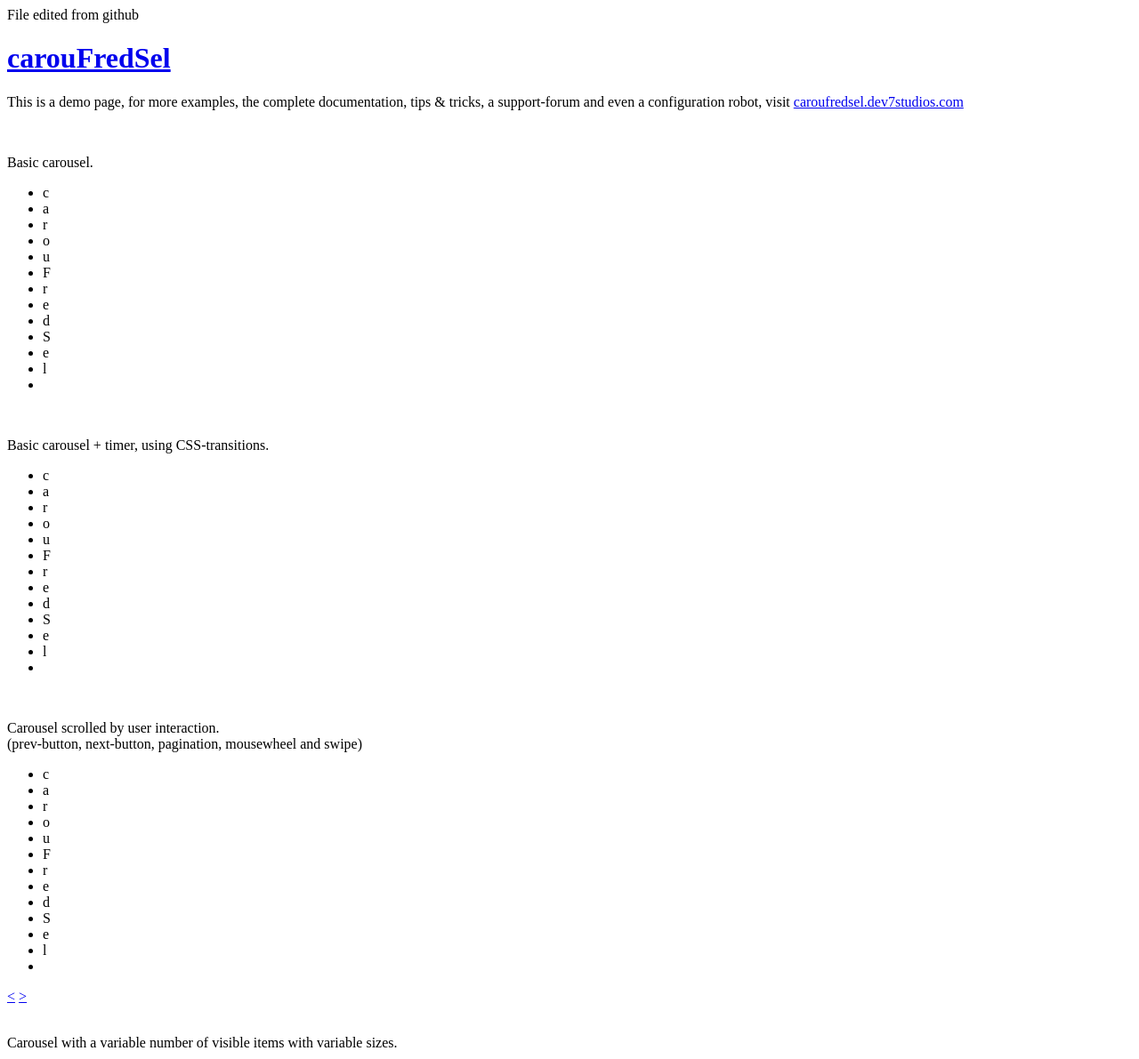
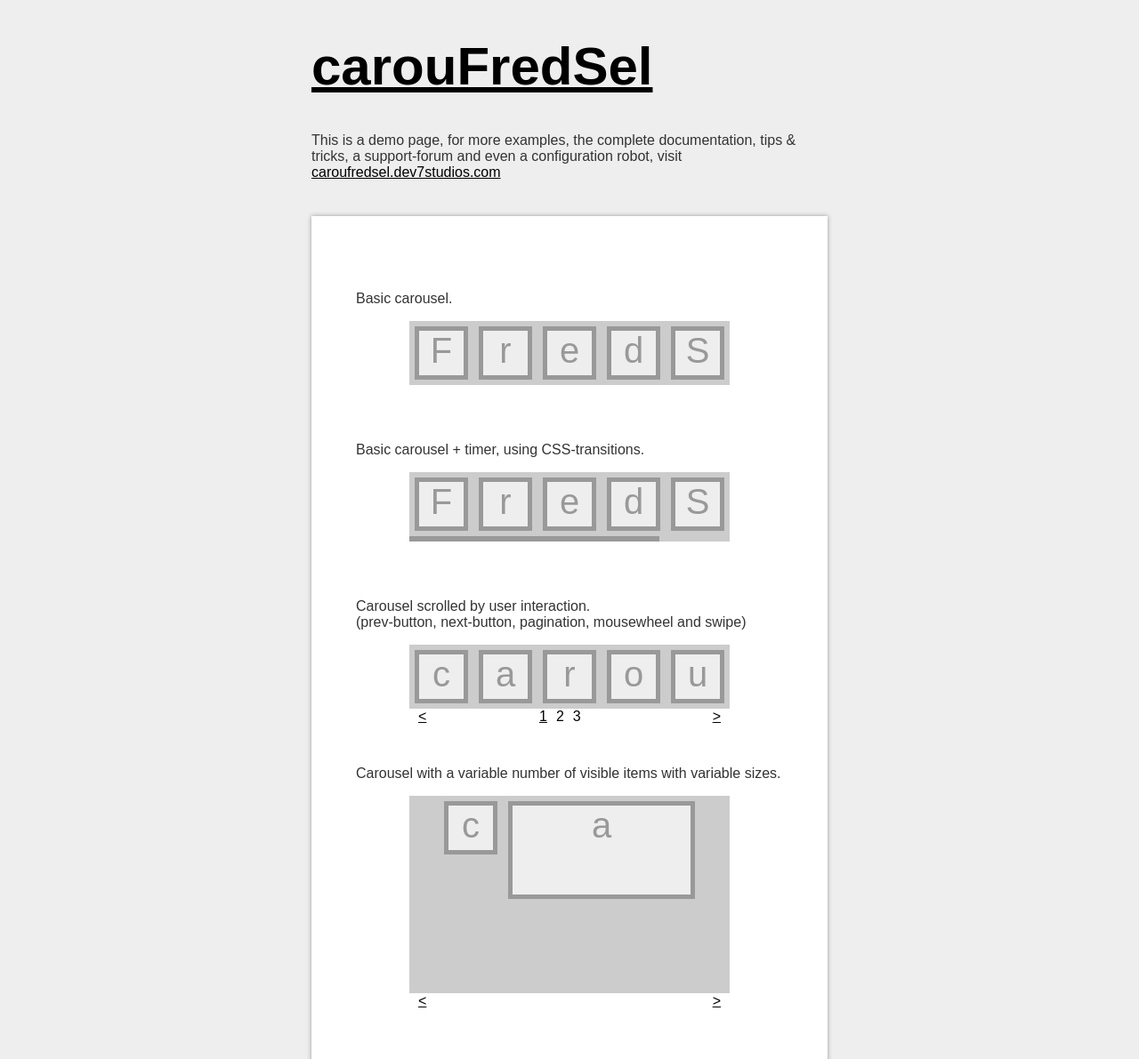
Before and after one commit to harjit-neo/HTML, a plain HTML site: page index.html in a window 1280 px wide. Shown: the top 1191 px of the page at 89% size. Drawn offline with Linux system fonts and the light colour scheme; some packages are replaced by stand-ins of ours; a script that the page names is missing.

Commit message:
Revert "Update index file"
This reverts commit a93c1bc34d92d56501debeb6062611dfa4ce11d1.

```diff
--- a/index.html
+++ b/index.html
@@ -1,7 +1,175 @@
 <!DOCTYPE html PUBLIC "-//W3C//DTD XHTML 1.0 Transitional//EN" "http://www.w3.org/TR/xhtml1/DTD/xhtml1-transitional.dtd">
 <html xmlns="http://www.w3.org/1999/xhtml">
 	<head>
-		File edited from github
+		<meta http-equiv="content-type" content="text/html;charset=iso-8859-1" />
+		<meta name="author" content="caroufredsel.dev7studios.com" />
+
+		<title>carouFredSel: a circular, responsive jQuery carousel</title>
+
+		<!-- include jQuery + carouFredSel plugin -->
+		<script type="text/javascript" language="javascript" src="jquery-1.8.2.min.js"></script>
+		<script type="text/javascript" language="javascript" src="jquery.carouFredSel-6.2.1-packed.js"></script>
+
+		<!-- optionally include helper plugins -->
+		<script type="text/javascript" language="javascript" src="helper-plugins/jquery.mousewheel.min.js"></script>
+		<script type="text/javascript" language="javascript" src="helper-plugins/jquery.touchSwipe.min.js"></script>
+		<script type="text/javascript" language="javascript" src="helper-plugins/jquery.transit.min.js"></script>
+		<script type="text/javascript" language="javascript" src="helper-plugins/jquery.ba-throttle-debounce.min.js"></script>
+
+		<!-- fire plugin onDocumentReady -->
+		<script type="text/javascript" language="javascript">
+			$(function() {
+
+				//	Basic carousel, no options
+				$('#foo0').carouFredSel();
+
+				//	Basic carousel + timer, using CSS-transitions
+				$('#foo1').carouFredSel({
+					auto: {
+						pauseOnHover: 'resume',
+						progress: '#timer1'
+					}
+				}, {
+					transition: true
+				});
+
+				//	Scrolled by user interaction
+				$('#foo2').carouFredSel({
+					auto: false,
+					prev: '#prev2',
+					next: '#next2',
+					pagination: "#pager2",
+					mousewheel: true,
+					swipe: {
+						onMouse: true,
+						onTouch: true
+					}
+				});
+
+				//	Variable number of visible items with variable sizes
+				$('#foo3').carouFredSel({
+					width: 360,
+					height: 'auto',
+					prev: '#prev3',
+					next: '#next3',
+					auto: false
+				});
+
+				//	Responsive layout, resizing the items
+				$('#foo4').carouFredSel({
+					responsive: true,
+					width: '100%',
+					scroll: 2,
+					items: {
+						width: 400,
+					//	height: '30%',	//	optionally resize item-height
+						visible: {
+							min: 2,
+							max: 6
+						}
+					}
+				});
+
+				//	Fuild layout, centering the items
+				$('#foo5').carouFredSel({
+					width: '100%',
+					scroll: 2
+				});
+
+			});
+		</script>
+
+		<style type="text/css" media="all">
+			html, body {
+				padding: 0;
+				margin: 0;
+			}
+			body, div, p {
+				font-family: Arial, Helvetica, Verdana;
+				color: #333;
+			}
+			body {
+				background-color: #eee;
+			}
+			h1 {
+				font-size: 60px;
+			}
+			a, a:link, a:active, a:visited {
+				color: black;
+				text-decoration: underline;
+			}
+			a:hover {
+				color: #9E1F63;
+			}
+			#intro {
+				width: 580px;
+				margin: 0 auto;
+			}
+			.wrapper {
+				background-color: white;
+				width: 480px;
+				margin: 40px auto;
+				padding: 50px;
+				box-shadow: 0 0 5px #999;
+			}
+			.list_carousel {
+				background-color: #ccc;
+				margin: 0 0 30px 60px;
+				width: 360px;
+			}
+			.list_carousel ul {
+				margin: 0;
+				padding: 0;
+				list-style: none;
+				display: block;
+			}
+			.list_carousel li {
+				font-size: 40px;
+				color: #999;
+				text-align: center;
+				background-color: #eee;
+				border: 5px solid #999;
+				width: 50px;
+				height: 50px;
+				padding: 0;
+				margin: 6px;
+				display: block;
+				float: left;
+			}
+			.list_carousel.responsive {
+				width: auto;
+				margin-left: 0;
+			}
+			.clearfix {
+				float: none;
+				clear: both;
+			}
+			.prev {
+				float: left;
+				margin-left: 10px;
+			}
+			.next {
+				float: right;
+				margin-right: 10px;
+			}
+			.pager {
+				float: left;
+				width: 300px;
+				text-align: center;
+			}
+			.pager a {
+				margin: 0 5px;
+				text-decoration: none;
+			}
+			.pager a.selected {
+				text-decoration: underline;
+			}
+			.timer {
+				background-color: #999;
+				height: 6px;
+				width: 0px;
+			}
+		</style>
 	</head>
 	<body>
 
```
